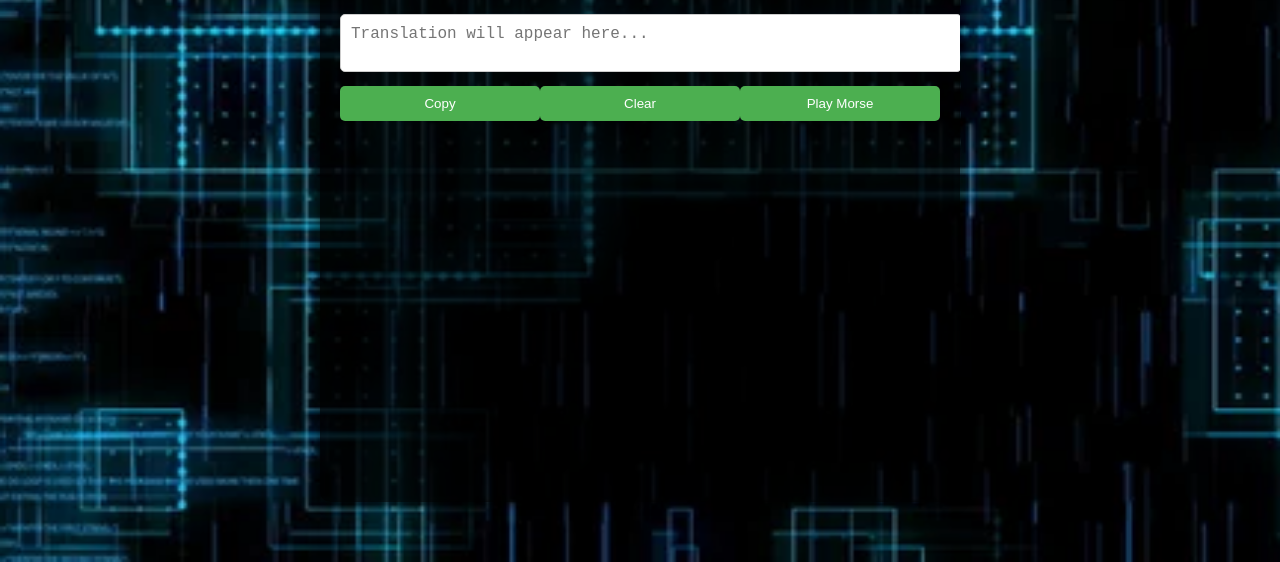
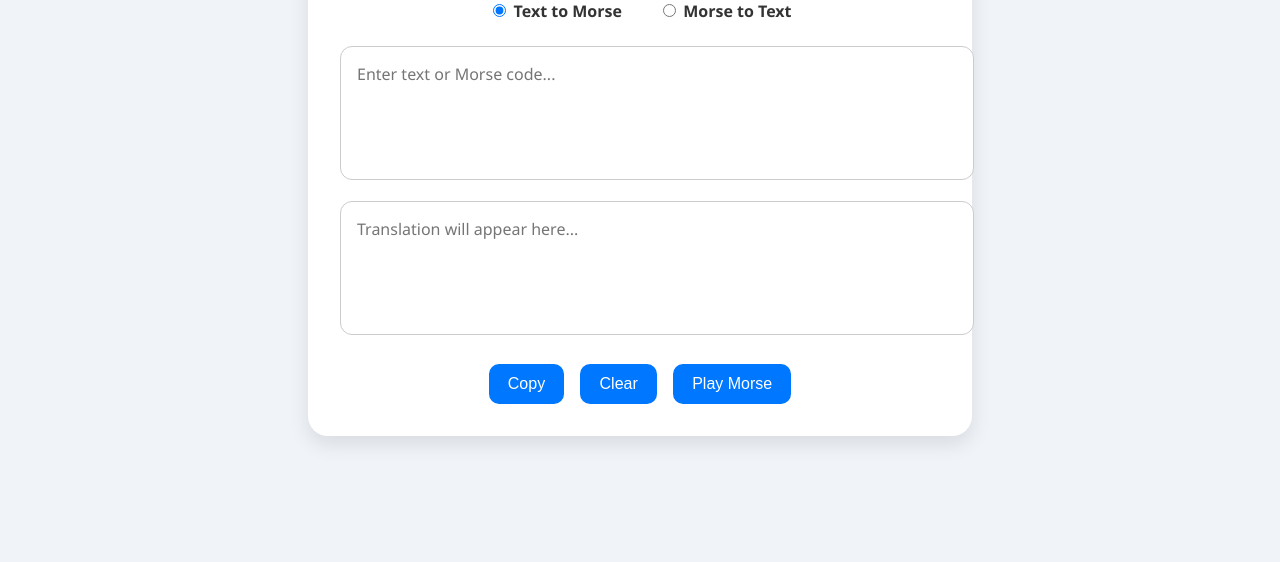
Before and after one commit to 18012961/MorseCode, a plain HTML site: page MorseCode/morse_translator/index.html in a window 1280 px wide. Shown: the part 238-800 px from the top of the page. Drawn offline with Linux system fonts and the light colour scheme.

Commit message:
Updated style.css for layout and design changes

```diff
--- a/MorseCode/morse_translator/style.css
+++ b/MorseCode/morse_translator/style.css
@@ -1,97 +1,69 @@
-/* Full-screen background */
 body {
   margin: 0;
-  padding: 0;
-  height: 100vh;
-  background-image: url("image/morsecode.webp");
-  background-size: cover;
-  background-position: center;
-  background-repeat: no-repeat;
-  font-family: Arial, sans-serif;
+  font-family: 'Segoe UI', Tahoma, Geneva, Verdana, sans-serif;
+  background: #f0f4f8;
+  color: #333;
   display: flex;
   justify-content: center;
   align-items: center;
-  color: white;
+  height: 100vh;
 }
 
-/* Main container */
 .container {
-  background: rgba(0, 0, 0, 0.7);
-  padding: 20px;
-  border-radius: 10px;
-  box-shadow: 0 4px 8px rgba(0, 0, 0, 0.5);
-  width: 100%;
+  background: #fff;
+  padding: 2rem;
+  border-radius: 20px;
+  box-shadow: 0 8px 20px rgba(0, 0, 0, 0.1);
   max-width: 600px;
-  height: 80%;
-  overflow: auto;
+  width: 90%;
 }
 
-/* Header */
-header {
-  display: flex;
-  justify-content: space-between;
-  align-items: center;
-  margin-bottom: 20px;
-}
-
-header h1 {
-  margin: 0;
-  font-size: 24px;
-}
-
-header select {
-  padding: 5px;
-  font-size: 16px;
-}
-
-/* Translator section */
-#translator {
-  margin-bottom: 20px;
+h1 {
+  text-align: center;
+  margin-bottom: 1rem;
 }
 
 textarea {
   width: 100%;
-  padding: 10px;
-  margin-bottom: 10px;
+  height: 100px;
+  margin: 0.5rem 0;
+  padding: 1rem;
   border: 1px solid #ccc;
-  border-radius: 5px;
-  font-size: 16px;
+  border-radius: 12px;
   resize: none;
+  font-size: 1rem;
+  font-family: inherit;
 }
 
 .buttons {
   display: flex;
-  justify-content: space-between;
+  gap: 1rem;
+  justify-content: center;
+  margin-top: 1rem;
 }
 
 button {
-  padding: 10px;
-  background-color: #4caf50;
+  padding: 0.7rem 1.2rem;
+  border: none;
+  border-radius: 10px;
+  background: #0077ff;
   color: white;
-  border: none;
-  border-radius: 5px;
+  font-size: 1rem;
   cursor: pointer;
-  width: 48%;
+  transition: background 0.3s;
 }
 
 button:hover {
-  background-color: #45a049;
+  background: #005dcc;
 }
 
-/* History section */
-#history {
-  margin-top: 20px;
+.toggle {
+  text-align: center;
+  margin-bottom: 1rem;
 }
 
-#history ul {
-  list-style-type: none;
-  padding: 0;
+.toggle label {
+  margin: 0 1rem;
+  cursor: pointer;
+  font-weight: bold;
 }
-
-#history li {
-  background-color: #fff;
-  color: #000;
-  padding: 10px;
-  margin-bottom: 5px;
-  border-radius: 5px;
-}
```
